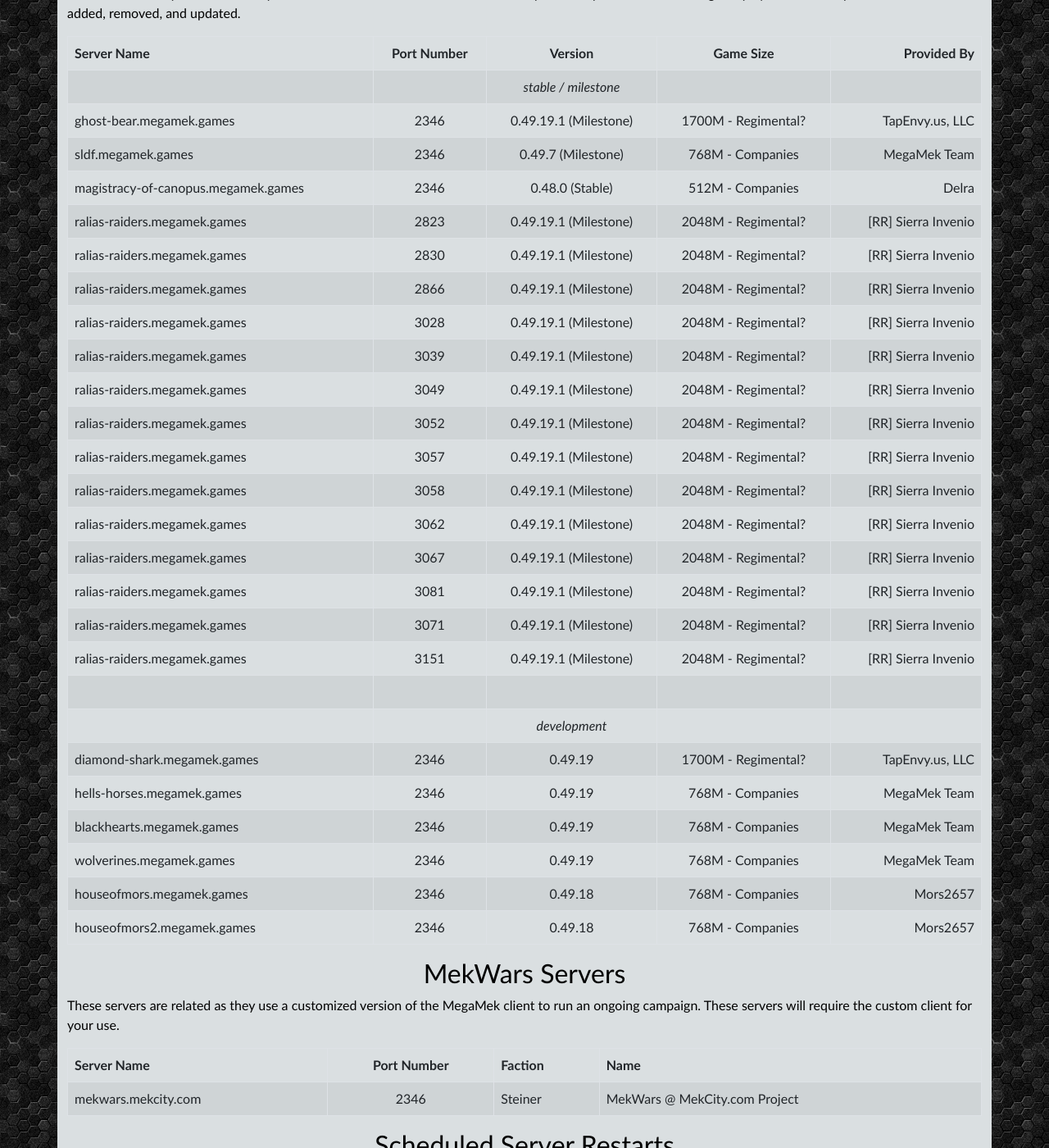
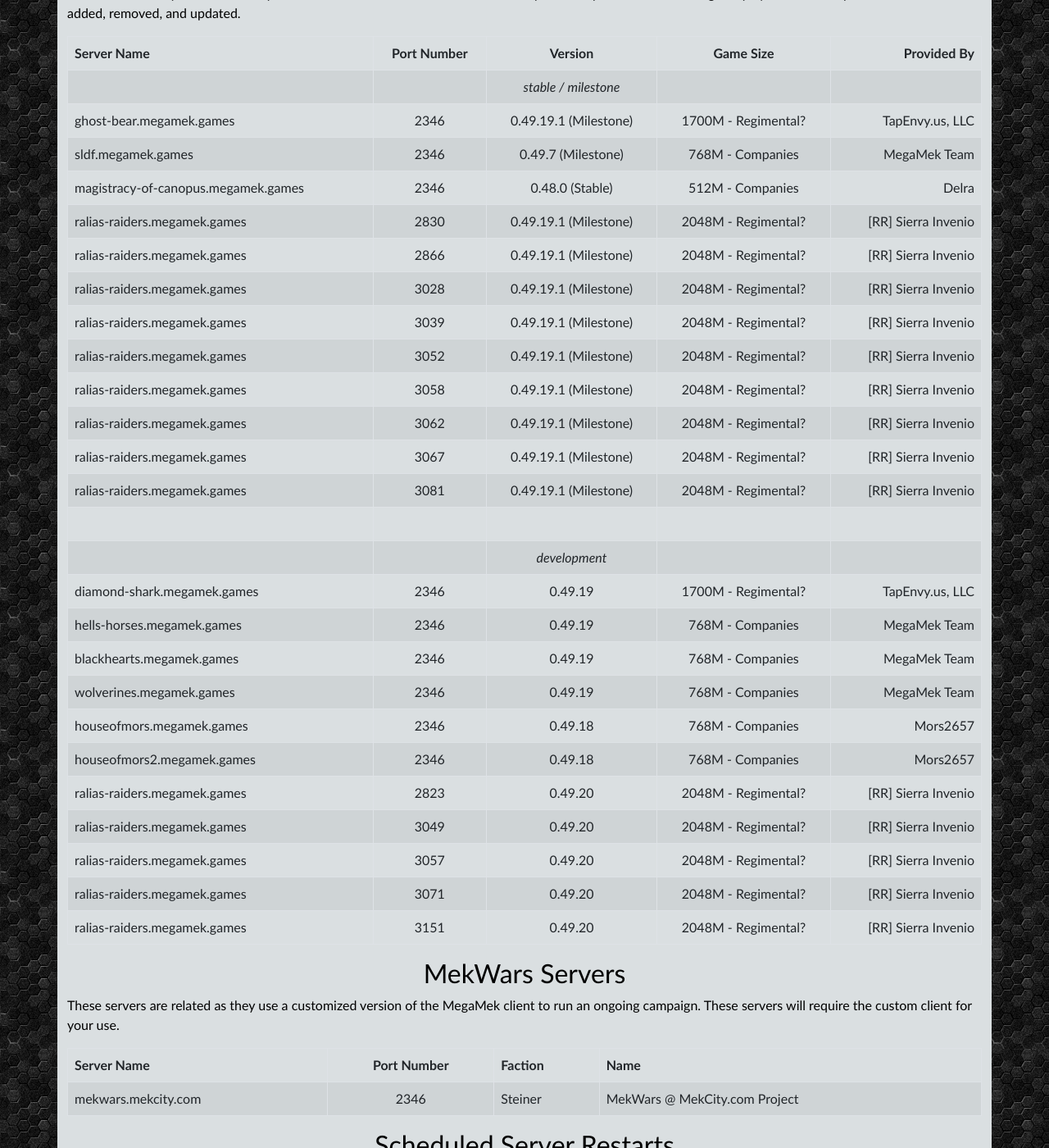
Before and after one commit to rjhancock/megamek-games, a Jekyll site: the page built from index.md, in a window 1280 px wide and 1400 px high, scrolled down 624 px. Shown: the whole window at 82% size. Built offline with Jekyll 4.4.1, drawn with Linux system fonts in a browser that asks for light colours; nearby versions of some CDN libraries; our own code applies the rules of GitHub Pages for plain Markdown files; some of the changed lines change nothing that is shown.

Commit message:
Updated 5 Dev Servers (#58)
* Update index.md

Updated RR Servers 2823, 3049, 3057, 3071, and 3151 to Development 0.49.20

* Update index.md

Updated RR 2823 3049 3057 3071 and 3151 to 49.20
Moved back to development section.

```diff
--- a/index.md
+++ b/index.md
@@ -21,20 +21,15 @@
 |ghost-bear.megamek.games            |2346|0.49.19.1 (Milestone)|1700M - Regimental? |TapEnvy.us, LLC|
 |sldf.megamek.games                  |2346|0.49.7 (Milestone)|768M - Companies    |MegaMek Team|
 |magistracy-of-canopus.megamek.games |2346|0.48.0 (Stable)|512M - Companies    |Delra|
-|ralias-raiders.megamek.games        |2823|0.49.19.1 (Milestone)|2048M - Regimental? |[RR] Sierra Invenio|
 |ralias-raiders.megamek.games        |2830|0.49.19.1 (Milestone)|2048M - Regimental? |[RR] Sierra Invenio|
 |ralias-raiders.megamek.games        |2866|0.49.19.1 (Milestone)|2048M - Regimental? |[RR] Sierra Invenio|
 |ralias-raiders.megamek.games        |3028|0.49.19.1 (Milestone)|2048M - Regimental? |[RR] Sierra Invenio|
 |ralias-raiders.megamek.games        |3039|0.49.19.1 (Milestone)|2048M - Regimental? |[RR] Sierra Invenio|
-|ralias-raiders.megamek.games        |3049|0.49.19.1 (Milestone)|2048M - Regimental? |[RR] Sierra Invenio|
 |ralias-raiders.megamek.games        |3052|0.49.19.1 (Milestone)|2048M - Regimental? |[RR] Sierra Invenio|
-|ralias-raiders.megamek.games        |3057|0.49.19.1 (Milestone)|2048M - Regimental? |[RR] Sierra Invenio|
 |ralias-raiders.megamek.games        |3058|0.49.19.1 (Milestone)|2048M - Regimental? |[RR] Sierra Invenio|
 |ralias-raiders.megamek.games        |3062|0.49.19.1 (Milestone)|2048M - Regimental? |[RR] Sierra Invenio|
 |ralias-raiders.megamek.games        |3067|0.49.19.1 (Milestone)|2048M - Regimental? |[RR] Sierra Invenio|
 |ralias-raiders.megamek.games        |3081|0.49.19.1 (Milestone)|2048M - Regimental? |[RR] Sierra Invenio|
-|ralias-raiders.megamek.games        |3071|0.49.19.1 (Milestone)|2048M - Regimental? |[RR] Sierra Invenio|
-|ralias-raiders.megamek.games        |3151|0.49.19.1 (Milestone)|2048M - Regimental? |[RR] Sierra Invenio|
 ||||||
 |||*development*|||
 |diamond-shark.megamek.games  |2346|0.49.19|1700M - Regimental? |TapEnvy.us, LLC|
@@ -43,6 +38,11 @@
 |wolverines.megamek.games     |2346|0.49.19|768M - Companies    |MegaMek Team|
 |houseofmors.megamek.games    |2346|0.49.18|768M - Companies    |Mors2657|
 |houseofmors2.megamek.games   |2346|0.49.18|768M - Companies    |Mors2657|
+|ralias-raiders.megamek.games |2823|0.49.20|2048M - Regimental? |[RR] Sierra Invenio|
+|ralias-raiders.megamek.games |3049|0.49.20|2048M - Regimental? |[RR] Sierra Invenio|
+|ralias-raiders.megamek.games |3057|0.49.20|2048M - Regimental? |[RR] Sierra Invenio|
+|ralias-raiders.megamek.games |3071|0.49.20|2048M - Regimental? |[RR] Sierra Invenio|
+|ralias-raiders.megamek.games |3151|0.49.20|2048M - Regimental? |[RR] Sierra Invenio|
 
 ## MekWars Servers
 
```
